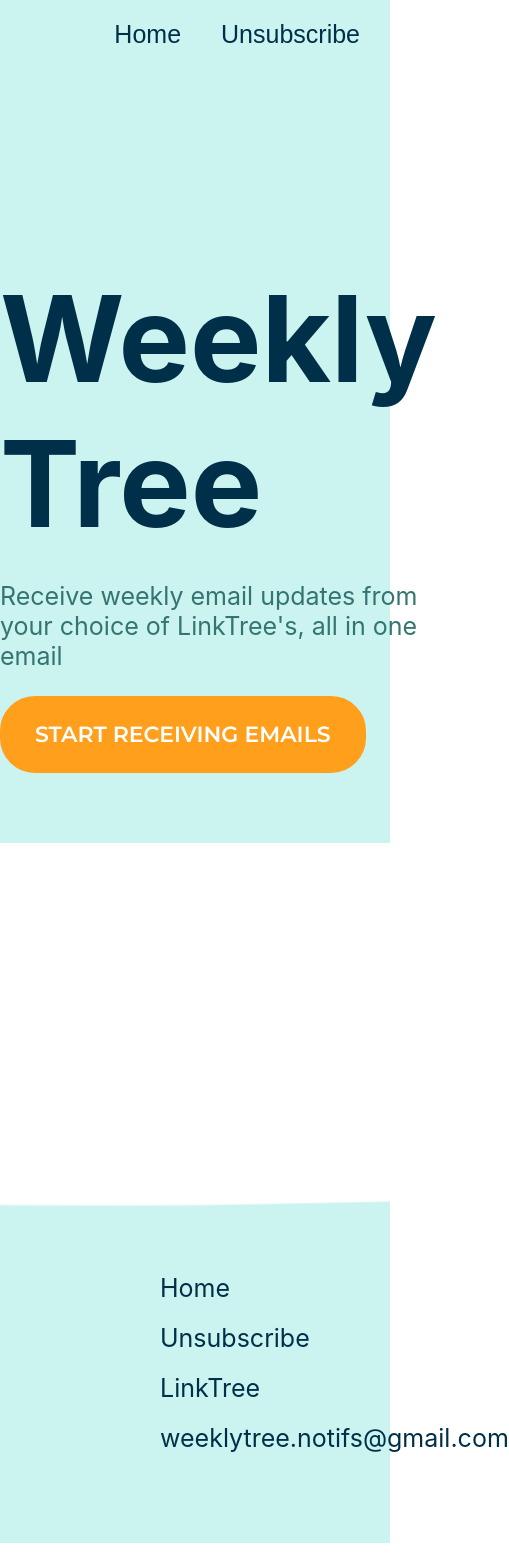
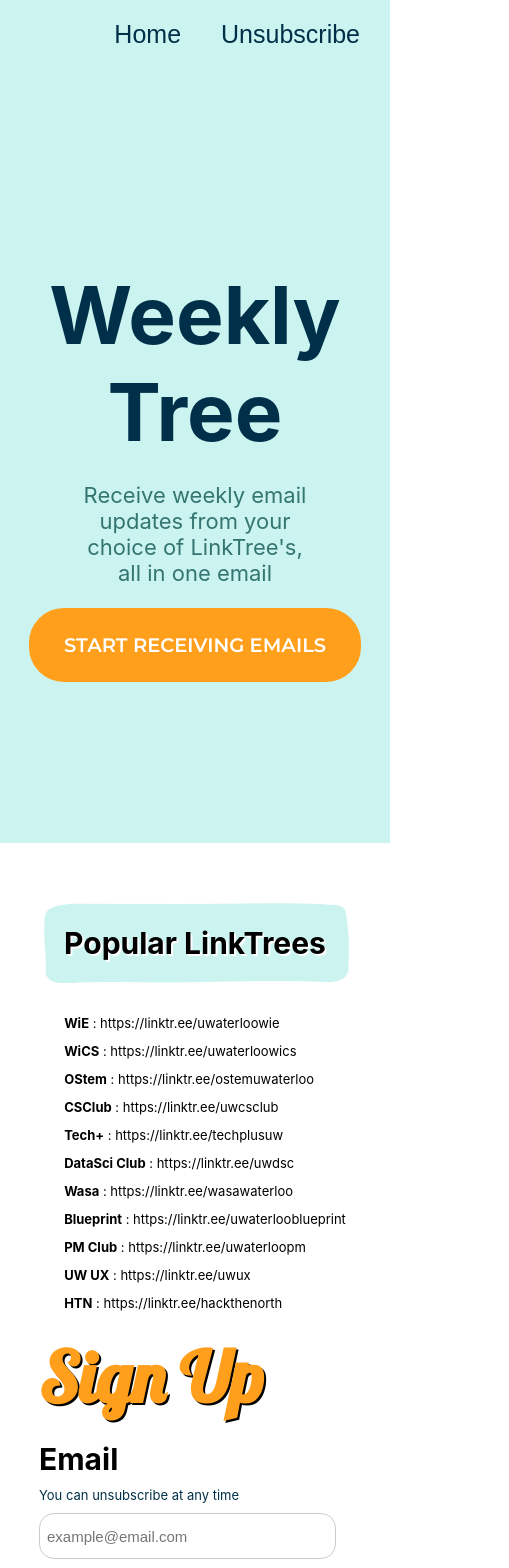
Before and after one commit to Samanthatb1/WeeklyTree, a React (Create React App) app in the folder frontend/: page / in a window 390 px wide. Shown: the top 1568 px of the page, 509 px wide, since content can reach past the window. Before the commit the page ends 1543 px from the top, so only its background shows below. Built offline with nearby package versions, Linux system fonts and the light colour scheme; no server answers; a web font is replaced by a local one.

Commit message:
responsive

```diff
--- a/frontend/src/components/Landing/Landing.js
+++ b/frontend/src/components/Landing/Landing.js
@@ -5,7 +5,7 @@ function Landing(){
   return (
     <>
       <Hero />
-      {/* <SignUp /> */}
+      <SignUp />
     </>
   )
 }
--- a/frontend/src/components/Landing/Landing.scss
+++ b/frontend/src/components/Landing/Landing.scss
@@ -175,10 +175,10 @@
       font-size: 40px;
       background-image: url("../../../public/images/popular.png");
       height: 100px;
-      width: 500px;
+      width: 100%;
       background-position: center;
       background-repeat: no-repeat;
-      background-size: 30vw 80px;
+      background-size: 100% 80px;
       position: relative;
       text-shadow: 2px 2px rgb(255, 255, 255);
     }
@@ -193,7 +193,6 @@
     }
   }
 }
-
 
 @media screen and (max-width: 1168px) {
   .hero_container{
@@ -215,6 +214,26 @@
       margin: 0 5px 70px 0;
     }
   }
+
+  .signup_container{
+    .signup_email{
+      width: 50vw;
+      margin-left: 30px;
+      h2{
+        margin-left: 0px;
+      }
+    }
+    .signup_popular-trees{
+      h3{
+        font-size: 30px;
+        width: 80%;
+      }
+      li{
+        padding: 10px;
+        font-size: 15px;
+      }
+    }
+  }
 }
 
 @media screen and (max-width: 837px) {
@@ -223,13 +242,8 @@
     background-color: #CBF3F0;
     .hero_text{
       margin: 0;
-      height: 45vh;
       h1{
         font-size: 120px;
-      }
-      p{
-        font-size: 25px;
-        width: 430px;
       }
     }
     .hero_image{
@@ -237,3 +251,93 @@
     }
   }
 }
+
+@media screen and (max-width: 794px) {
+  .signup_container{
+    flex-direction: column-reverse;
+    align-items: center;
+    .signup_email{
+      margin:0pc;
+      width: 80vw;
+      h2{
+        margin-left: 0px;
+      }
+    }
+    .signup_popular-trees{
+      h3{
+        margin:0;
+        font-size: 30px;
+        width: 80%;
+      }
+      li{
+        padding: 6px;
+        font-size: 15px;
+      }
+    }
+  }
+}
+
+@media screen and (max-width: 491px) {
+  .hero_container{
+    .hero_text{
+      margin: 0px 10px 0 10px;
+      align-items: center;
+      h1{
+        width: 80vw;
+        font-size: 80px;
+        text-align: center;
+      }
+      p{
+        font-size: 22px;
+        width: 60vw;
+        text-align: center;
+      }
+      button{
+        font-size: 5vw;
+      }
+    }
+  }
+  .signup_container{
+    .signup_email{
+      h2{
+        font-size: 70px;
+      }
+      h3{
+        font-size: 30px;
+      }
+      input{
+        padding:7px;
+        font-size:15px;
+      }
+    }
+    .signup_popular-trees{
+      h3{
+        text-align: center;
+        width: 100%;
+      }
+      ul{
+        padding-left:20px;
+      }
+      li{
+        font-size: 13px;
+      }
+    }
+  }
+}
+
+@media screen and (max-width: 315px) {
+  .hero_container{
+    .hero_text{
+      h1{
+        width: auto;
+        font-size: 60px;
+      }
+      button{
+        padding: 10px 15px;
+      }
+    }
+    .hero_image{
+      display: none;
+    }
+  }
+}
--- a/frontend/src/components/Layout/Footer.scss
+++ b/frontend/src/components/Layout/Footer.scss
@@ -30,3 +30,36 @@
     }
   }
 }
+
+@media screen and (max-width: 1085px) {
+  .footer_container{
+    background-image: none;
+    background-color: #CBF3F0;
+    height: 300px;
+    margin: 80px 0 0 0;
+    justify-content: center;
+
+    .footer_links{
+      margin: 0 0 0 80px;
+    }
+  }
+}
+
+@media screen and (max-width: 538px) {
+  .footer_container{
+    .footer_links{
+      margin: 0 0 0 10px;
+      a{
+        font-size: 20px;
+      }
+    }
+  }
+}
+
+@media screen and (max-width: 314px) {
+  .footer_container{
+    .footer_links{
+      a{ font-size: 15px; }
+    }
+  }
+}
--- a/frontend/src/components/Layout/NavBar.scss
+++ b/frontend/src/components/Layout/NavBar.scss
@@ -17,3 +17,12 @@
     text-decoration: none;
   }
 }
+
+@media screen and (max-width: 307px) {
+  .nav_container{
+    justify-content: space-evenly;
+    a{
+      padding: 20px 0px;
+    }
+  }
+}
```
